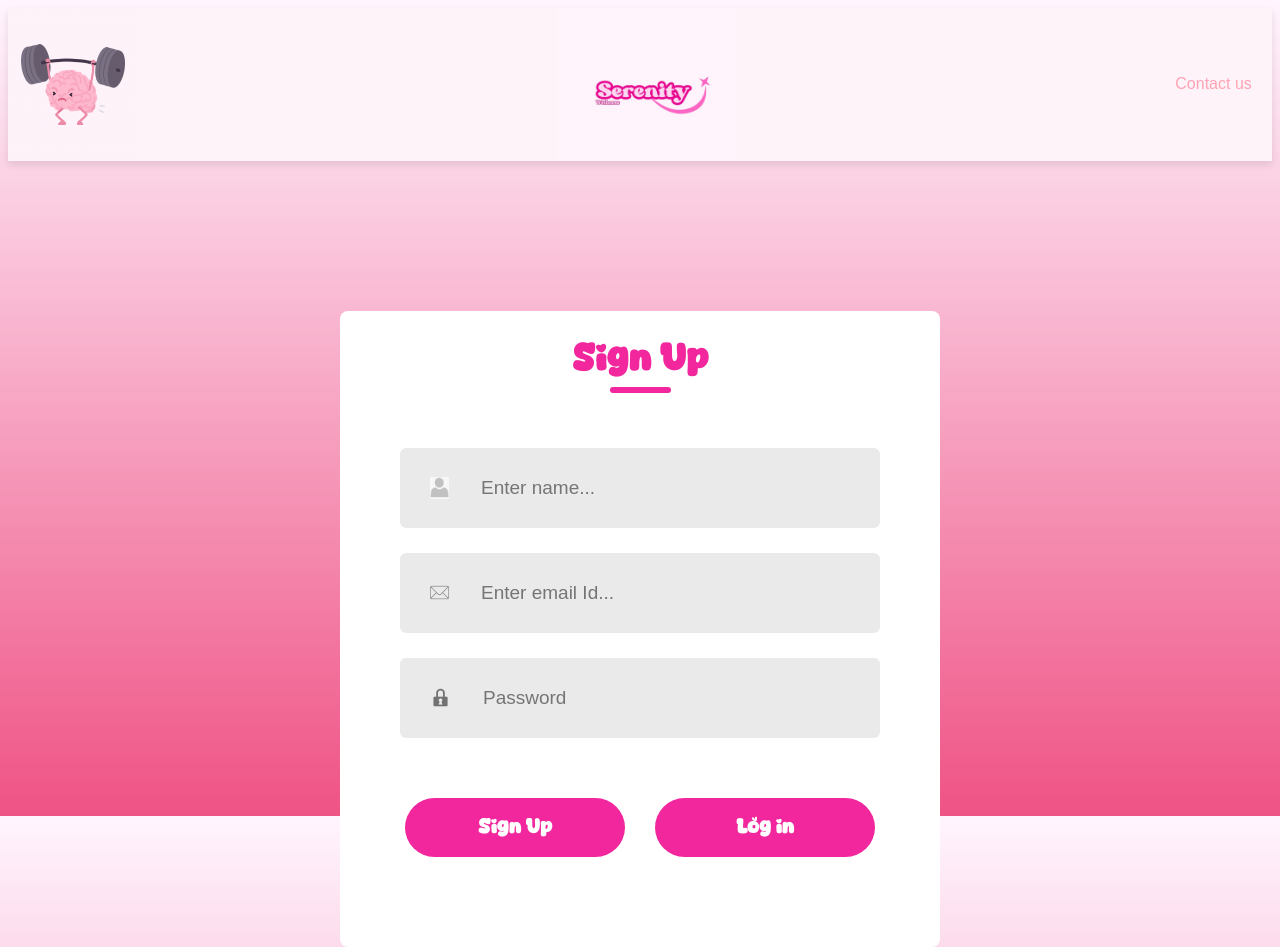
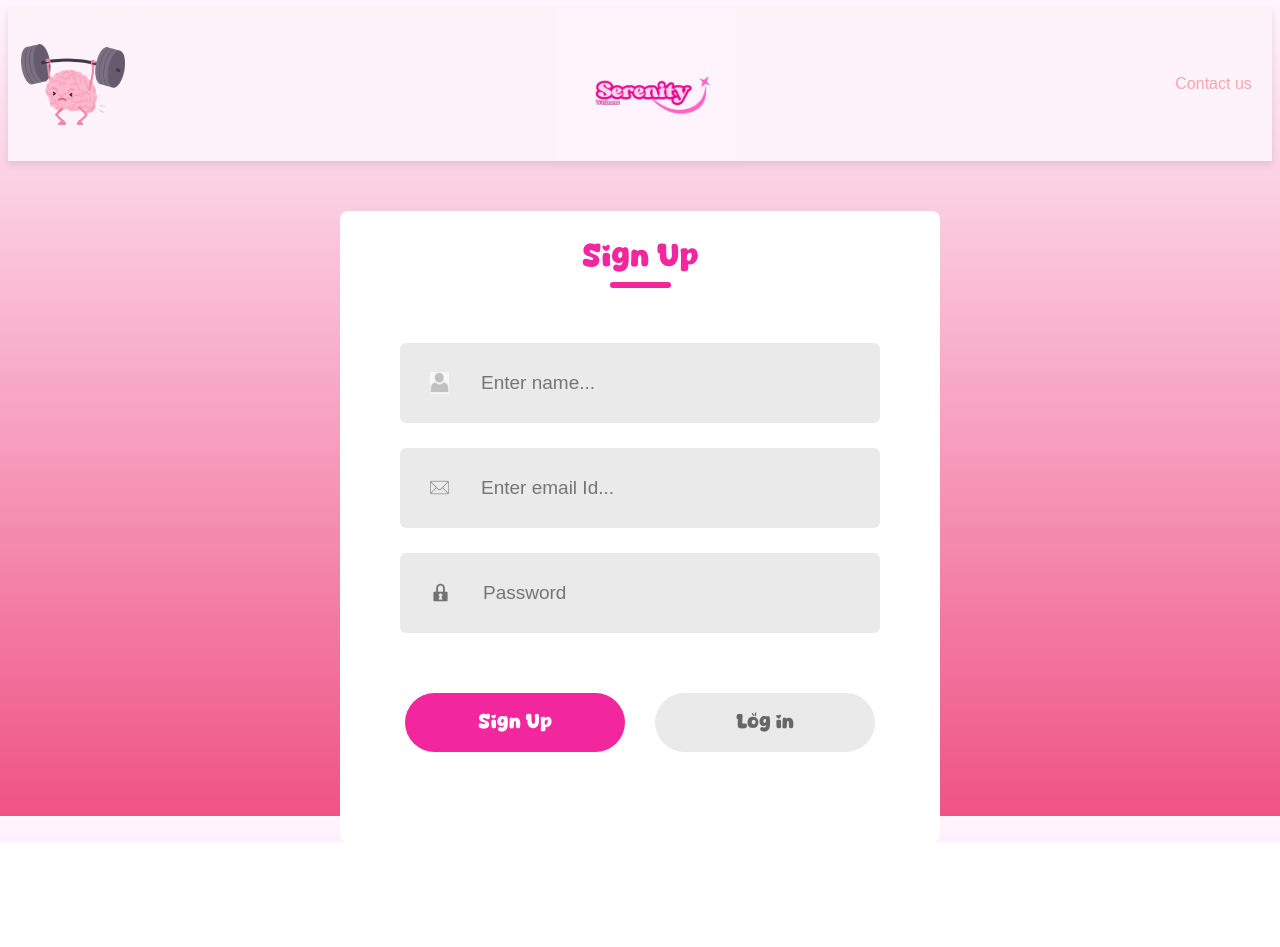
Before and after one commit to yourgirlmjayy/Serenity-Website, a React (Vite) app in the folder Serenity-Website/: page /get-started in a window 1280 px wide. After the commit the page ends 842 px from the top, so only its background shows below. Built offline with nearby package versions, Linux system fonts and the light colour scheme.

Commit message:
set up login form and sign in form

```diff
--- a/Serenity-Website/src/Landing-Page/LandingPage.jsx
+++ b/Serenity-Website/src/Landing-Page/LandingPage.jsx
@@ -10,8 +10,8 @@ const LandingPage = () =>{
         <>
         <div className='landing-page'>
             <h1 className='welcome-message'> Welcome to Serenity </h1>
+            <h3>💗</h3>
             <button className='sign-up-button' onClick={handleGetStarted}>Get started</button>
-            <p className='log-in-button'>Already have an account? <a href=''>Sign in</a></p>
         </div>
         </>
     )
--- a/Serenity-Website/src/Sign-up/SignUp.css
+++ b/Serenity-Website/src/Sign-up/SignUp.css
@@ -7,7 +7,7 @@ body{
     flex-direction: column;
     align-items: center;
     margin: auto;
-    margin-top: 150px;
+    margin-top: 50px;
     background: #fff;
     padding-bottom: 30px;
     width: 600px;
@@ -25,8 +25,8 @@ body{
 
 .text{
     color: rgb(242, 38, 157);
-    font-size: 35px;
-    font-weight: 600;
+    font-size: 30px;
+    font-weight: 500;
 }
 
 .underline{
@@ -95,6 +95,11 @@ body{
     background: rgb(242, 38, 157);
     border-radius: 50px;
     font-size: 19px;
-    font-weight: 700;
+    font-weight: 300;
     cursor: pointer;
 }
+
+.gray{
+    background: #eaeaea;
+    color: #676767;
+}
--- a/Serenity-Website/src/Sign-up/SignUp.jsx
+++ b/Serenity-Website/src/Sign-up/SignUp.jsx
@@ -1,20 +1,23 @@
-import React from 'react'
+import React, { useState } from 'react'
 import './SignUp.css'
 import email_icon from '../assets/email-5-xxl.png'
 import user_icon from '../assets/person.png'
 import password_icon from '../assets/password.png'
+
 const SignUp = ()=> {
+    const [action, setAction] = useState("Sign Up");
     return(
         <div className="sign-up-container">
             <div className="header">
-                <div className="text">Sign Up</div>
+                <div className="text">{action}</div>
                 <div className="underline"></div>
             </div>
             <div className="inputs">
-                <div className='input'>
+                {/* hide name input field if user clicks on log in button*/}
+                {action==="Log in" ?<div></div>:<div className='input'>
                     <img src={user_icon} alt="user-icon" className="user-icon"/>
                     <input type="text" placeholder='Enter name...'></input>
-                </div>
+                </div>}
                 <div className='input'>
                     <img src={email_icon} alt="email_icon" className="email-icon"/>
                     <input type="email" placeholder='Enter email Id...'></input>
@@ -25,8 +28,8 @@ const SignUp = ()=> {
                 </div>
             </div>
                 <div className="submit-container">
-                    <div className="submit">Sign Up</div>
-                    <div className="submit">Log in</div>
+                    <div className={action==="Log in"? "submit gray": "submit"} onClick={() => {setAction("Sign Up")}}>Sign Up</div>
+                    <div className={action==="Sign Up"? "submit gray": "submit"} onClick={() => {setAction("Log in")}}>Log in</div>
             </div>
         </div>
     )
```
